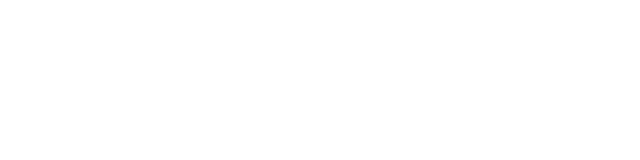
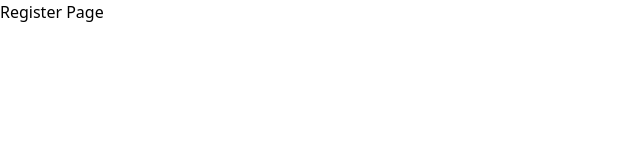
Before and after one commit to msfrzl1/langgeng-travel, a React (Vite) app: page /register in a window 1280 px wide. Before the commit this address had no page. Shown: the top 160 px of the page, without its empty margins (0-640 px from the left). Built offline with nearby package versions, Linux system fonts and the light colour scheme; the HTML template or start-up script is replaced by a standard one.

Commit message:
create register page in pages, connect router

```diff
--- /dev/null
+++ b/src/pages/register/index.jsx
@@ -0,0 +1,7 @@
+export default function RegisterPage() {
+  return (
+    <div>
+      <h1>Register Page</h1>
+    </div>
+  );
+}
--- a/src/routes/route.jsx
+++ b/src/routes/route.jsx
@@ -1,8 +1,13 @@
 import LoginPage from "../pages/login";
+import RegisterPage from "../pages/register";
 
 export const routeList = [
   {
     path: "/login",
     element: <LoginPage />,
   },
+  {
+    path: "/register",
+    element: <RegisterPage />,
+  },
 ];
```
